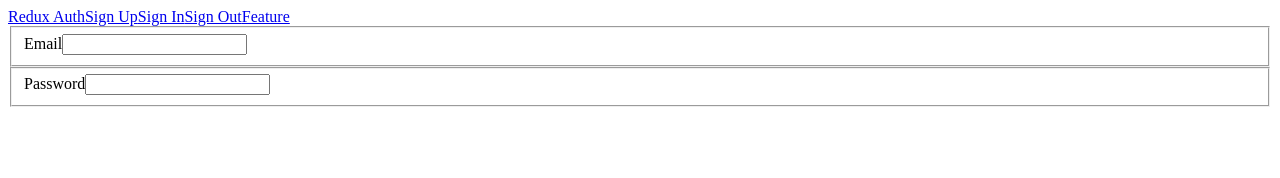
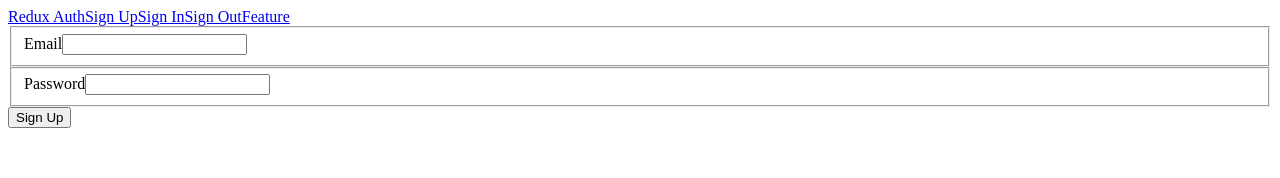
Before and after one commit to joshualiu/ReactAuth, a React (Create React App) app in the folder client/: page /signup in a window 1280 px wide. Shown: the top 178 px of the page. Built offline with nearby package versions, Linux system fonts and the light colour scheme.

Commit message:
handle form submission, apply middleware redux-thunk

```diff
--- a/client/src/components/auth/Signup.js
+++ b/client/src/components/auth/Signup.js
@@ -1,9 +1,14 @@
 import React, { Component } from 'react';
 import { reduxForm, Field } from 'redux-form';
 class Signup extends Component {
+  // writing arrow function to prevent using bind(this)
+  onSubmit = (formProps) => {
+    console.log(formProps)
+  }
   render() {
+    const { handleSubmit } = this.props;
     return (
-      <form>
+      <form onSubmit={ handleSubmit(this.onSubmit)}>
         <fieldset>
           <label>Email</label>
           <Field
@@ -22,6 +27,7 @@
             autoComplete="none"
           />
         </fieldset>
+        <button>Sign Up</button>
       </form>
     )
   }
--- a/client/src/index.js
+++ b/client/src/index.js
@@ -2,16 +2,22 @@
 import ReactDOM from 'react-dom';
 import { BrowserRouter, Route } from 'react-router-dom';
 import { Provider } from 'react-redux';
-import { createStore } from 'redux';
+import { createStore, applyMiddleware } from 'redux';
+import reduxThunk from 'redux-thunk';
 
 import reducers from './reducers';
 import App from './components/App';
 import Welcome from './components/Welcome';
 import Signup from './components/auth/Signup';
 
+const store = createStore(
+  reducers,
+  {},
+  applyMiddleware(reduxThunk)
+)
 
 ReactDOM.render(
-  <Provider store={createStore(reducers, {})}>
+  <Provider store={store}>
     <BrowserRouter>
       <App>
         <Route path="/" exact component={Welcome} />
```
